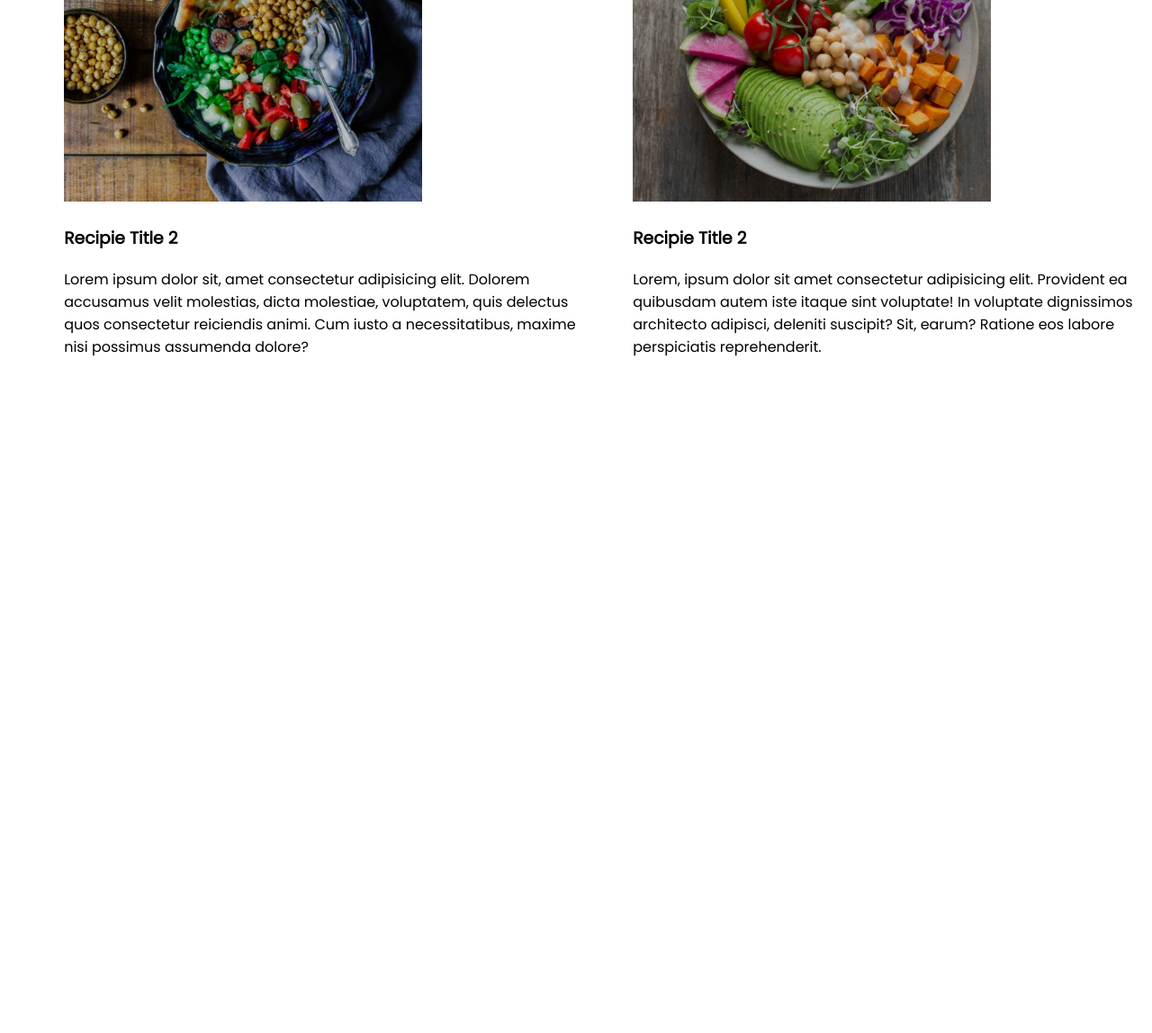
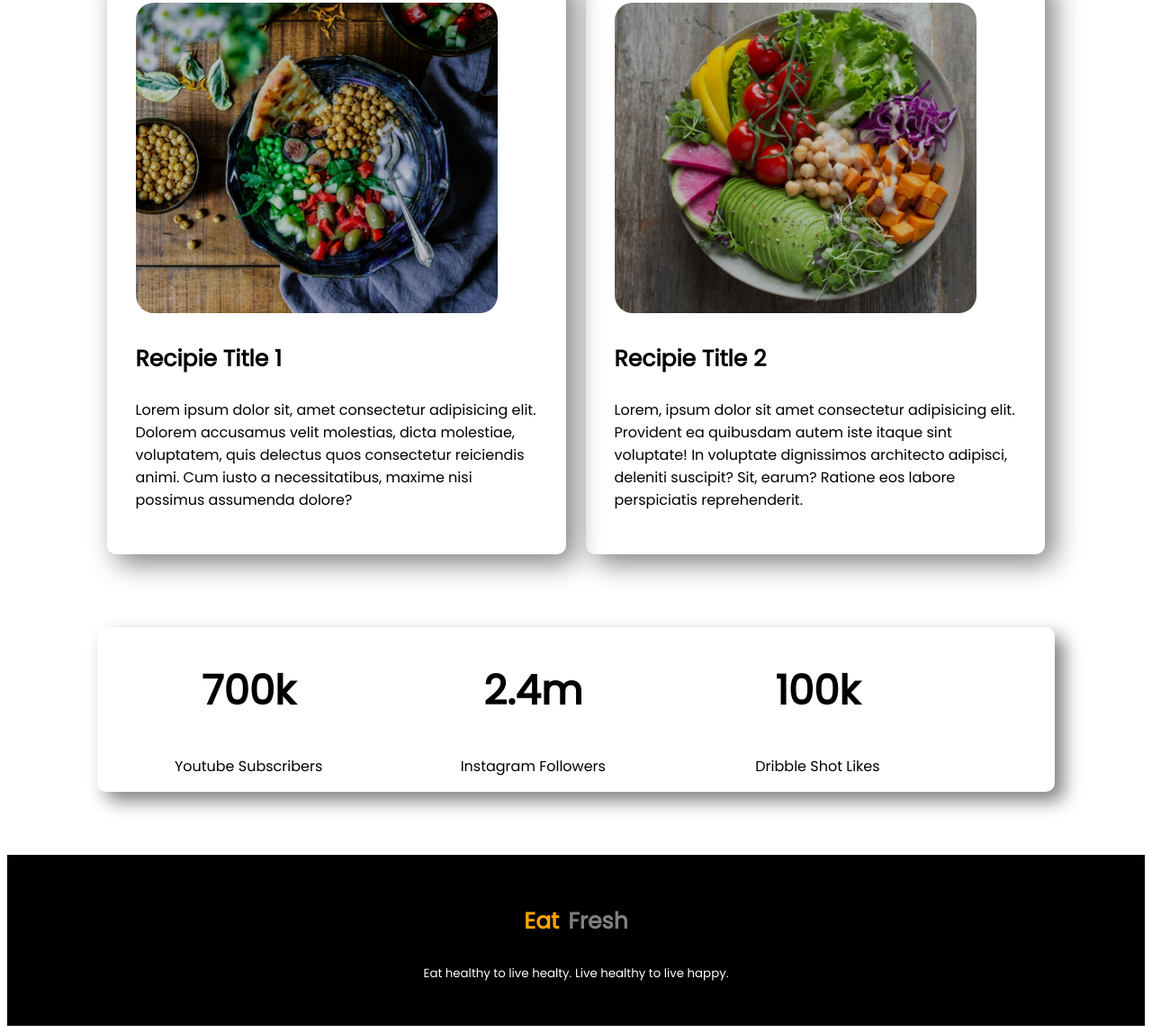
Before and after one commit to kaiser82/eat-healthy, a plain HTML site: page index.html in a window 1280 px wide. Shown: the part 1543-2691 px from the top of the page at 90% size. Before the commit the page ends 2057 px from the top, so only its background shows below. Drawn offline with Linux system fonts and the light colour scheme.

Commit message:
finalized

```diff
--- a/index.html
+++ b/index.html
@@ -32,9 +32,9 @@
             </div>
         </section>
 
-        <section class="flexible-content bg-img">
+        <section class="flexible-content about-me">
             <div class="half-width">
-                <img src="images/female/Person Image.png" alt="" />
+                <img src="images/female/healthy-diet-food-eating-nutrition-woman-diet-.png" alt="" />
             </div>
             <div class="half-width">
                 <h2>About Me</h2>
@@ -58,10 +58,10 @@
                     assumenda impedit aliquam recusandae iure.
                 </p>
             </div>
-            <div class="flexible-content">
-                <div class="half-width">
+            <div class="my-recipie flexible-content">
+                <div class="half-width box">
                     <img src="images/food/Project Cover8.png" alt="" />
-                    <h3>Recipie Title 2</h3>
+                    <h3>Recipie Title 1</h3>
                     <p>
                         Lorem ipsum dolor sit, amet consectetur adipisicing
                         elit. Dolorem accusamus velit molestias, dicta
@@ -70,7 +70,7 @@
                         nisi possimus assumenda dolore?
                     </p>
                 </div>
-                <div class="half-width">
+                <div class="half-width box">
                     <img src="images/food/Project Cover5.png" alt="" />
                     <h3>Recipie Title 2</h3>
                     <p>
@@ -83,5 +83,23 @@
                 </div>
             </div>
         </section>
+        <section class="info flexible-content">
+            <div class="one-thard">
+                <h2>700k</h2>
+                <p>Youtube Subscribers</p>
+            </div>
+            <div class="one-thard">
+                <h2>2.4m</h2>
+                <p>Instagram Followers</p>
+            </div>
+            <div class="one-thard">
+                <h2>100k</h2>
+                <p>Dribble Shot Likes</p>
+            </div>
+        </section>
     </body>
+    <footer>
+        <h3><span class="eat">Eat</span><span class="fresh">Fresh</span></h3>
+        <p><small> Eat healthy to live healty. Live healthy to live happy.</small></p>
+    </footer>
 </html>
--- a/style.css
+++ b/style.css
@@ -2,9 +2,18 @@ body {
     font-family: 'Montserrat', sans-serif;
     font-family: 'Poppins', sans-serif;
 }
+section {
+    margin-bottom: 70px;
+}
 
 h1 {
-    font-size: 40px;
+    font-size: 50px;
+}
+h2 {
+    font-size: 45px;
+}
+h3 {
+    font-size: 25px;
 }
 
 .first-word {
@@ -17,28 +26,80 @@ h1 {
 
 }
 
-.bg-img {
-    background-image: url(images/shapes/Frame\ 58.jpg)
+.about-me {
+    background-image: url(images/shapes/Frame\ 58.jpg);
+    background-size: 100%;
+
+}
+
+
+.my-recipie {
+    margin:50px 100px;
 }
 
 .half-width {
     width: 50%;
-    margin-left: 5%;
+    padding: 3%;
+
+}
+.box {
+    margin: 1%;
+    border-radius: 10px;
+    box-shadow: 10px 10px 30px gray;
+
 }
 
 .half-width img {
-    width: 70%;
+    width: 90%;
+    border-radius: 20px;
+
+
 }
 
 .button-link {
+    display: inline-block;
     text-decoration: none;
     color: white;
     font-weight: 600;
     padding: 10px 40px;
     border-radius: 20px;
     background-image: linear-gradient(rgb(255, 197, 88), tomato);
+    margin: 30px 0px;
 }
 
 .align {
     text-align: center;
 }
+
+.info {
+    text-align: center;
+    margin: 20px 100px 70px 100px;
+    border-radius: 10px;
+    box-shadow: 10px 10px 20px grey;
+    padding-left: 10px;
+}
+
+.one-thard {
+    width: 30%;
+
+}
+
+
+
+footer {
+    padding-top: 30px;
+    padding-bottom: 10px;
+    height: 150px;;
+    background-color: black;
+    text-align: center;
+}
+.eat {
+    color: orange;
+}
+.fresh {
+    margin-left: 10px;
+    color: gray;
+}
+footer P {
+    color: white;
+}
```
Also changed, not shown: images/female/healthy-diet-food-eating-nutrition-woman-diet-.png (renamed from images/female/kisspng-healthy-diet-food-eating-nutrition-woman-diet-5b20e260c13c04.3441013515288817607915-removebg-preview.png).
